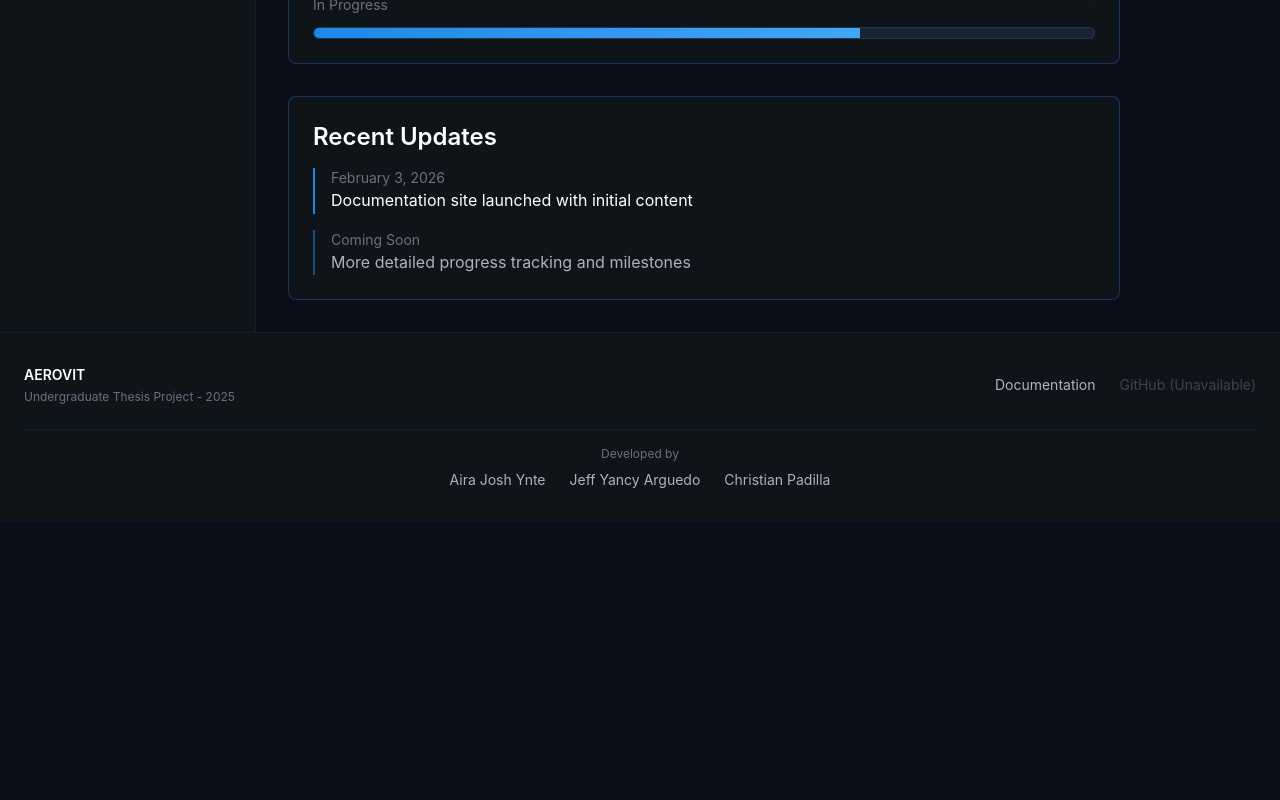
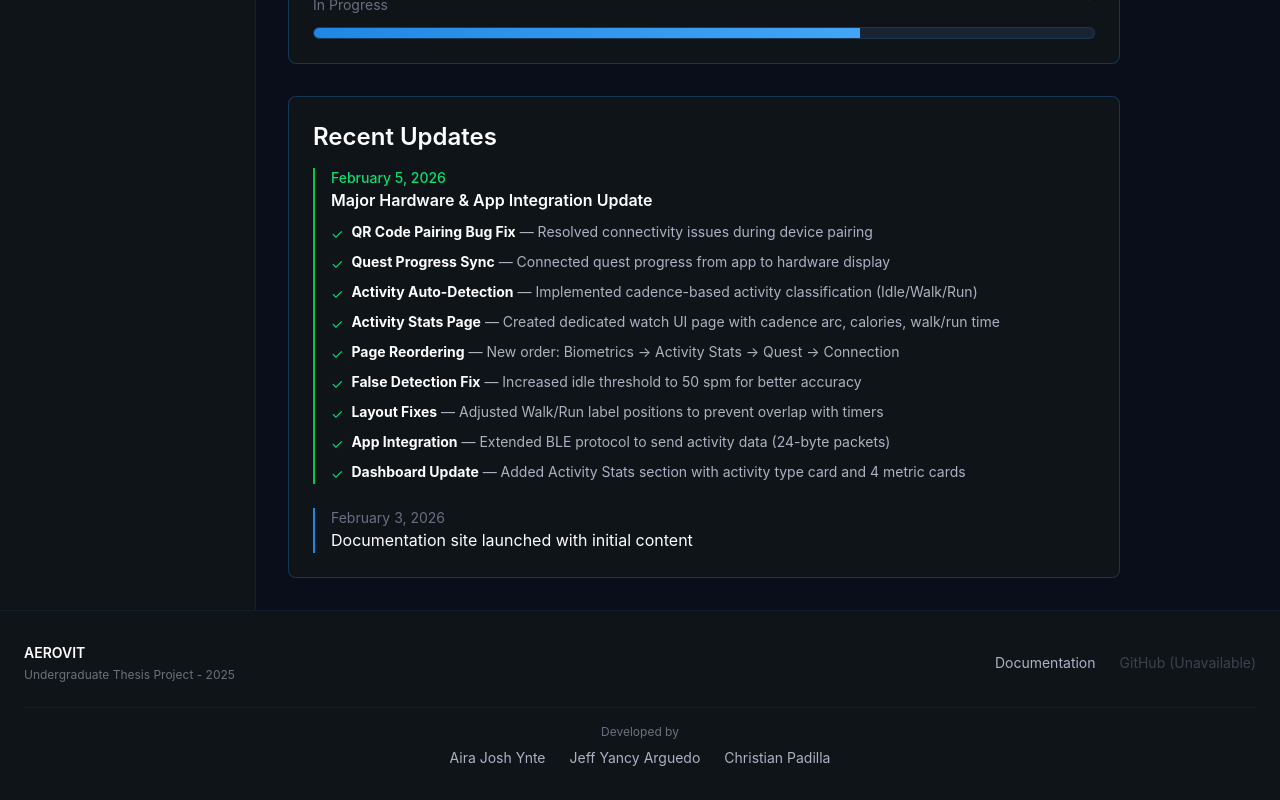
Before and after one commit to Aera0908/aerovit-doc, a React (Vite) app: page /progress in a window 1280 px wide. Shown: the part 878-1678 px from the top of the page. Before the commit the page ends 1400 px from the top, so only its background shows below. Built offline with nearby package versions, Linux system fonts and the light colour scheme.

Commit message:
Added Feb 5 progress

```diff
--- a/src/pages/Progress.tsx
+++ b/src/pages/Progress.tsx
@@ -58,14 +58,55 @@ export default function Progress() {
       {/* Recent Updates */}
       <div className="hud-panel p-6">
         <h2 className="text-2xl font-bold text-white mb-4">Recent Updates</h2>
-        <div className="space-y-4">
+        <div className="space-y-6">
+          {/* February 5, 2026 Update */}
+          <div className="border-l-2 border-green-500 pl-4">
+            <p className="text-sm text-green-400 font-medium">February 5, 2026</p>
+            <p className="text-white font-semibold mb-2">Major Hardware & App Integration Update</p>
+            <ul className="space-y-2 text-sm text-[var(--text-secondary)]">
+              <li className="flex items-start gap-2">
+                <span className="text-green-400 mt-0.5">✓</span>
+                <span><strong className="text-white">QR Code Pairing Bug Fix</strong> — Resolved connectivity issues during device pairing</span>
+              </li>
+              <li className="flex items-start gap-2">
+                <span className="text-green-400 mt-0.5">✓</span>
+                <span><strong className="text-white">Quest Progress Sync</strong> — Connected quest progress from app to hardware display</span>
+              </li>
+              <li className="flex items-start gap-2">
+                <span className="text-green-400 mt-0.5">✓</span>
+                <span><strong className="text-white">Activity Auto-Detection</strong> — Implemented cadence-based activity classification (Idle/Walk/Run)</span>
+              </li>
+              <li className="flex items-start gap-2">
+                <span className="text-green-400 mt-0.5">✓</span>
+                <span><strong className="text-white">Activity Stats Page</strong> — Created dedicated watch UI page with cadence arc, calories, walk/run time</span>
+              </li>
+              <li className="flex items-start gap-2">
+                <span className="text-green-400 mt-0.5">✓</span>
+                <span><strong className="text-white">Page Reordering</strong> — New order: Biometrics → Activity Stats → Quest → Connection</span>
+              </li>
+              <li className="flex items-start gap-2">
+                <span className="text-green-400 mt-0.5">✓</span>
+                <span><strong className="text-white">False Detection Fix</strong> — Increased idle threshold to 50 spm for better accuracy</span>
+              </li>
+              <li className="flex items-start gap-2">
+                <span className="text-green-400 mt-0.5">✓</span>
+                <span><strong className="text-white">Layout Fixes</strong> — Adjusted Walk/Run label positions to prevent overlap with timers</span>
+              </li>
+              <li className="flex items-start gap-2">
+                <span className="text-green-400 mt-0.5">✓</span>
+                <span><strong className="text-white">App Integration</strong> — Extended BLE protocol to send activity data (24-byte packets)</span>
+              </li>
+              <li className="flex items-start gap-2">
+                <span className="text-green-400 mt-0.5">✓</span>
+                <span><strong className="text-white">Dashboard Update</strong> — Added Activity Stats section with activity type card and 4 metric cards</span>
+              </li>
+            </ul>
+          </div>
+
+          {/* February 3, 2026 Update */}
           <div className="border-l-2 border-[var(--primary)] pl-4">
             <p className="text-sm text-[var(--text-muted)]">February 3, 2026</p>
             <p className="text-white">Documentation site launched with initial content</p>
-          </div>
-          <div className="border-l-2 border-[var(--primary)]/50 pl-4">
-            <p className="text-sm text-[var(--text-muted)]">Coming Soon</p>
-            <p className="text-[var(--text-secondary)]">More detailed progress tracking and milestones</p>
           </div>
         </div>
       </div>
```
